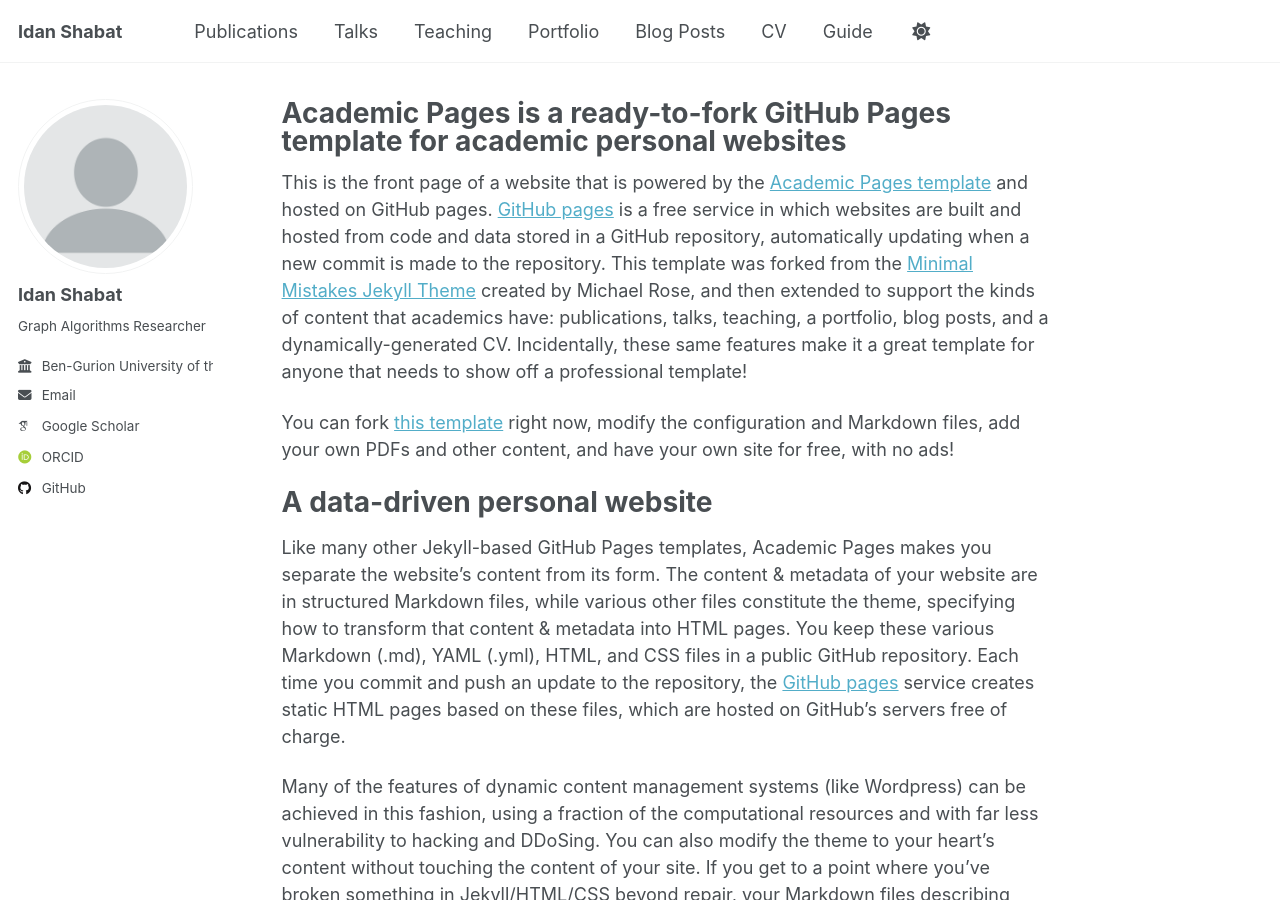
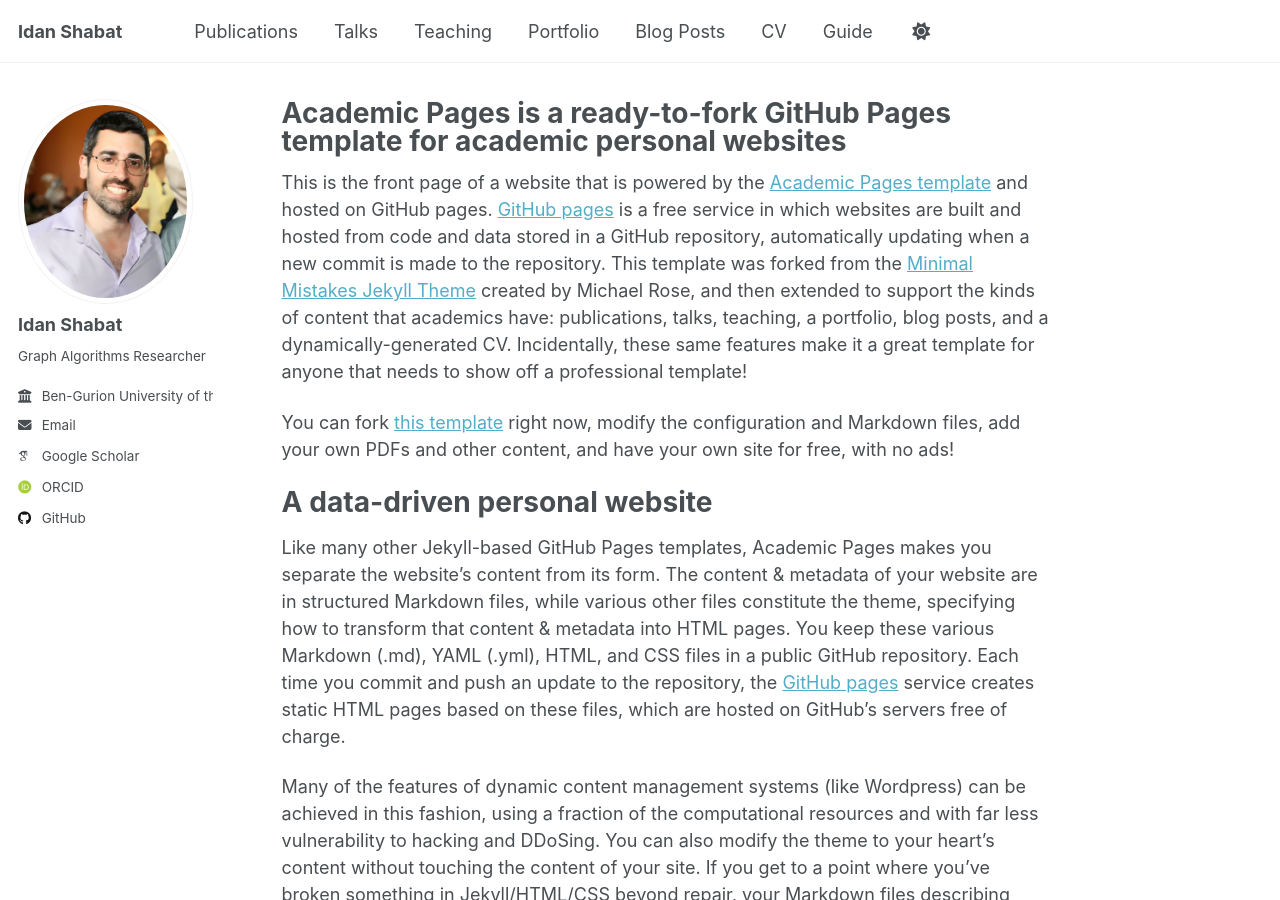
Before and after one commit to IdanShabat/idanshabat.github.io, a Jekyll site: the page built from _pages/about.md, in a window 1280 px wide and 900 px high. Built offline with Jekyll 4.4.1, drawn with Linux system fonts in a browser that asks for light colours; some web fonts are replaced; a script that is not in the unit is left out.

Commit message:
Update _config.yml

```diff
--- a/_config.yml
+++ b/_config.yml
@@ -23,7 +23,7 @@ repository               : "academicpages/academicpages.github.io"
 #               Additional customization can be done by editing /_includes/author-profile.html
 author:
   # Biographic information
-  avatar           : "profile.png"
+  avatar           : "WebsitePhoto2025.jpg"
   name             : "Idan Shabat"
   pronouns         : # example: "she/her"
   bio              : "Graph Algorithms Researcher"
```
